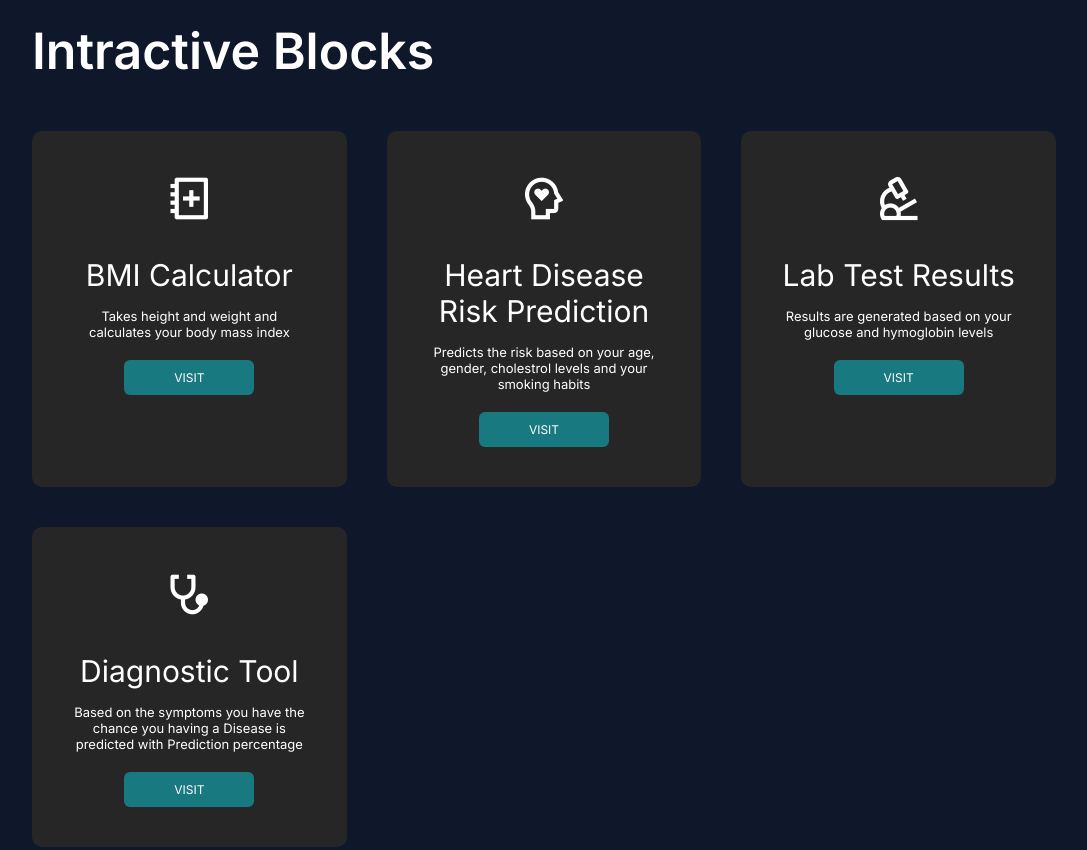
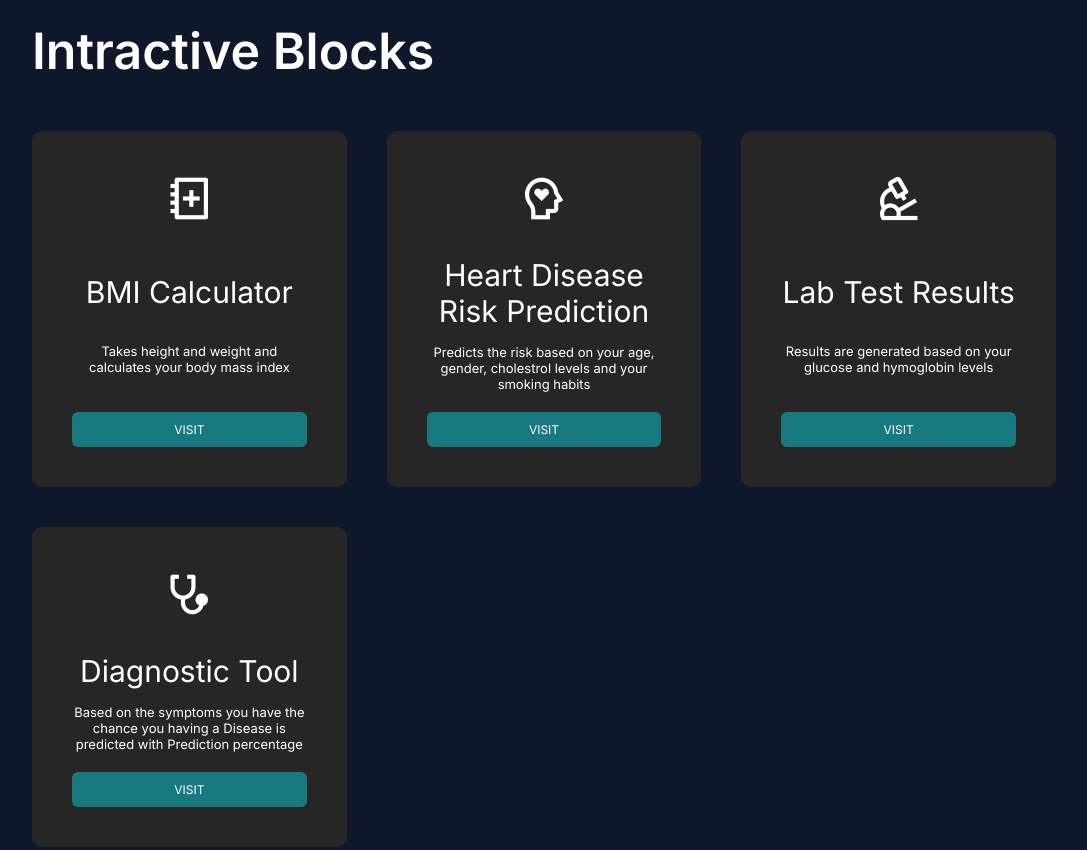
Before and after one commit to chaitu2003/chaitu2003.github.io, a plain HTML site: page index.html in a window 1280 px wide. Shown: the part 1360-2210 px from the top of the page, without its empty margins (96-1183 px from the left). Drawn offline with nearby package versions, Linux system fonts and the light colour scheme.

Commit message:
Update index.css

```diff
--- a/assets/css/index.css
+++ b/assets/css/index.css
@@ -205,6 +205,9 @@ nav ul li a:hover::after {
     font-weight: 300;
     border-radius: 10px;
     transition: background 0.5s, transform 0.5s;
+    display: flex;
+    flex-direction: column;
+    justify-content: space-between;
 }
 
 .ibs-list div i {
@@ -237,6 +240,7 @@ nav ul li a:hover::after {
     cursor: pointer;
     color: white;
     justify-items: center;
+    margin-top: auto;
 }
 
 .button_visit:hover {
@@ -249,6 +253,12 @@ nav ul li a:hover::after {
     transform: translateY(-10px);
     cursor: pointer;
 }
+
+.ibs-list div:hover .button_visit {
+  background: white;
+  color: #187980;
+}
+
 /* Projects Section */
 #projects {
   padding: 50px 0;
```
